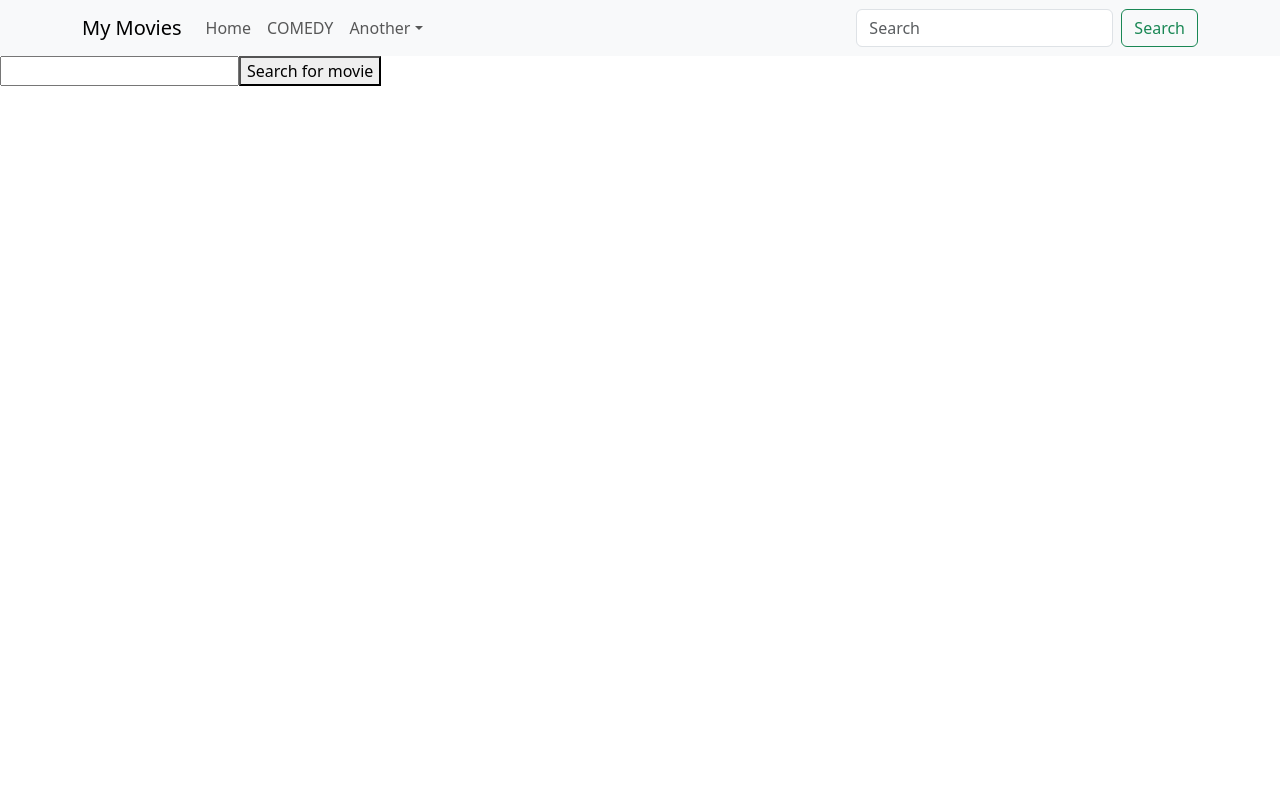
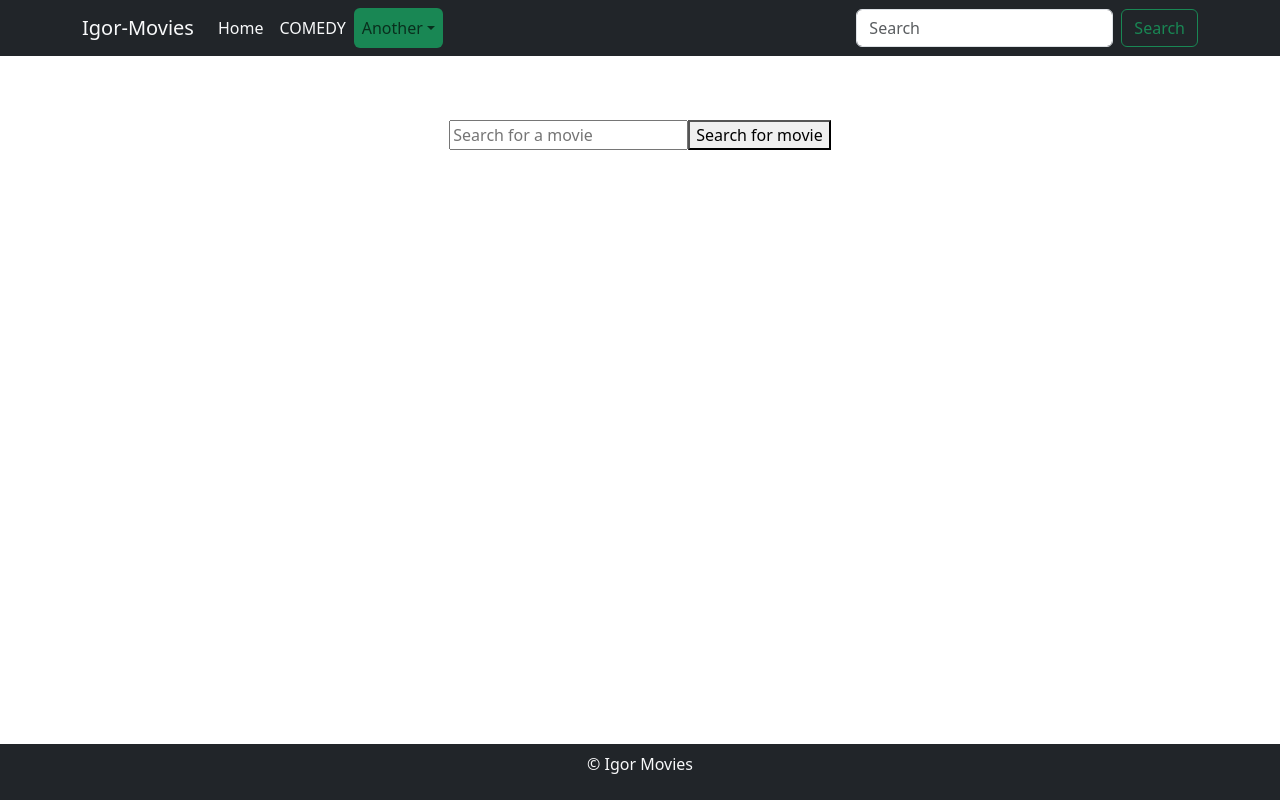
Before and after one commit to igi023/working-with-API12, a React (Create React App) app: page / in a window 1280 px wide. Built offline with nearby package versions, Linux system fonts and the light colour scheme.

Commit message:
Made some design adjustments using Bootstrap

```diff
--- a/src/App.css
+++ b/src/App.css
@@ -36,3 +36,7 @@
     transform: rotate(360deg);
   }
 }
+
+.main-content {
+  flex: 1;
+}
--- a/src/App.js
+++ b/src/App.js
@@ -1,23 +1,16 @@
-
+import React from 'react';
+import Navigation from './Templates/Snippets/Navigation';
 import Movies from './components/movies';
-import Navigation from './Templates/Snippets/Navigation';
+import Footer from './Templates/Snippets/Footer';
 import 'bootstrap/dist/css/bootstrap.min.css';
-
-
-
-
-
-
-
 
 function App() {
   return (
-    <>
-    <Navigation />
-    <Movies />
-
-    </>
-
+    <div className="d-flex flex-column min-vh-100">
+      <Navigation />
+      <Movies />
+      <Footer />
+    </div>
   );
 }
 
--- a/src/Templates/Snippets/Footer.jsx
+++ b/src/Templates/Snippets/Footer.jsx
@@ -0,0 +1,12 @@
+import React from "react";
+import 'bootstrap/dist/css/bootstrap.min.css';
+
+const Footer = () => {
+  return (
+    <footer className="bg-dark text-center p-2 mt-auto">
+      <p className="text-light">© Igor Movies</p>
+    </footer>
+  );
+};
+
+export default Footer;
--- a/src/Templates/Snippets/MovieCard.jsx
+++ b/src/Templates/Snippets/MovieCard.jsx
@@ -1,17 +1,24 @@
 import React from 'react';
-
 
 const MovieCard = ({ movies }) => {
   return (
-      <>
+    <div className="row mt-3">
       {movies.map((movie, index) => (
-          <div key={index}>
-            <img src={movie.Poster !== "N/A" ? movie.Poster : "fallback.jpg"} alt={movie.Title} />
-            <h1>{movie.Title}</h1>
-            <p>{movie.Year}</p>
+        <div key={index} className="col-12 col-sm-6 col-md-4 col-lg-3 mb-4">
+          <div className="card">
+            <img
+              src={movie.Poster !== "N/A" ? movie.Poster : "fallback.jpg"}
+              alt={movie.Title}
+              className="card-img-top"
+            />
+            <div className="card-body">
+              <h5 className="card-title">{movie.Title}</h5>
+              <p className="card-text">{movie.Year}</p>
+            </div>
+          </div>
         </div>
       ))}
-      </>
+    </div>
   );
 };
 
--- a/src/Templates/Snippets/Navigation.jsx
+++ b/src/Templates/Snippets/Navigation.jsx
@@ -7,9 +7,9 @@ import NavDropdown from 'react-bootstrap/NavDropdown';
 
 const Navigation = () => {
   return (
-    <Navbar expand="lg" className="bg-body-tertiary">
+    <Navbar expand="lg" className="bg-dark ">
       <Container>
-        <Navbar.Brand href="#">My Movies</Navbar.Brand>
+        <Navbar.Brand className='text-light' href="#">Igor-Movies</Navbar.Brand>
         <Navbar.Toggle aria-controls="navbarScroll" />
         <Navbar.Collapse id="navbarScroll">
           <Nav
@@ -17,10 +17,10 @@ const Navigation = () => {
             style={{ maxHeight: '100px' }}
             navbarScroll
           >
-            <Nav.Link href="#action1">Home</Nav.Link>
-            <Nav.Link href="#action2">COMEDY</Nav.Link>
-            <NavDropdown title="Another" id="navbarScrollingDropdown">
-              <NavDropdown.Item href="#action3">Newest</NavDropdown.Item>
+            <Nav.Link  className='text-light'href="#action1">Home</Nav.Link>
+            <Nav.Link className='text-light' href="#action2">COMEDY</Nav.Link>
+            <NavDropdown className='bg-success rounded' title="Another" id="navbarScrollingDropdown">
+              <NavDropdown.Item className='text-dark' href="#action3">Newest</NavDropdown.Item>
               <NavDropdown.Item href="#action4">
                 Oldest
               </NavDropdown.Item>
--- a/src/components/movies.js
+++ b/src/components/movies.js
@@ -36,8 +36,22 @@ const Movies = () => {
     <>
       <div >
         <form onSubmit={e=>e.preventDefault()}>
-          <input type="text" onInput={e =>SetSearchMovieName(e.currentTarget.value)} />
-          <button onClick={buttonClick} type="button">Search for movie</button>
+        <div className="d-flex justify-content-center align-items-center mt-5">
+            <input
+              className="mt-3"
+              type="text"
+              onInput={e => SetSearchMovieName(e.currentTarget.value)}
+              placeholder="Search for a movie"
+            />
+            <button
+              className="mt-3 "
+              onClick={buttonClick}
+              type="button"
+            >
+              Search for movie
+            </button>
+          </div>
+
 
           <MovieCard movies={MovieData} />
         </form>
```
Lines whose indentation alone changed are shown as unchanged.
